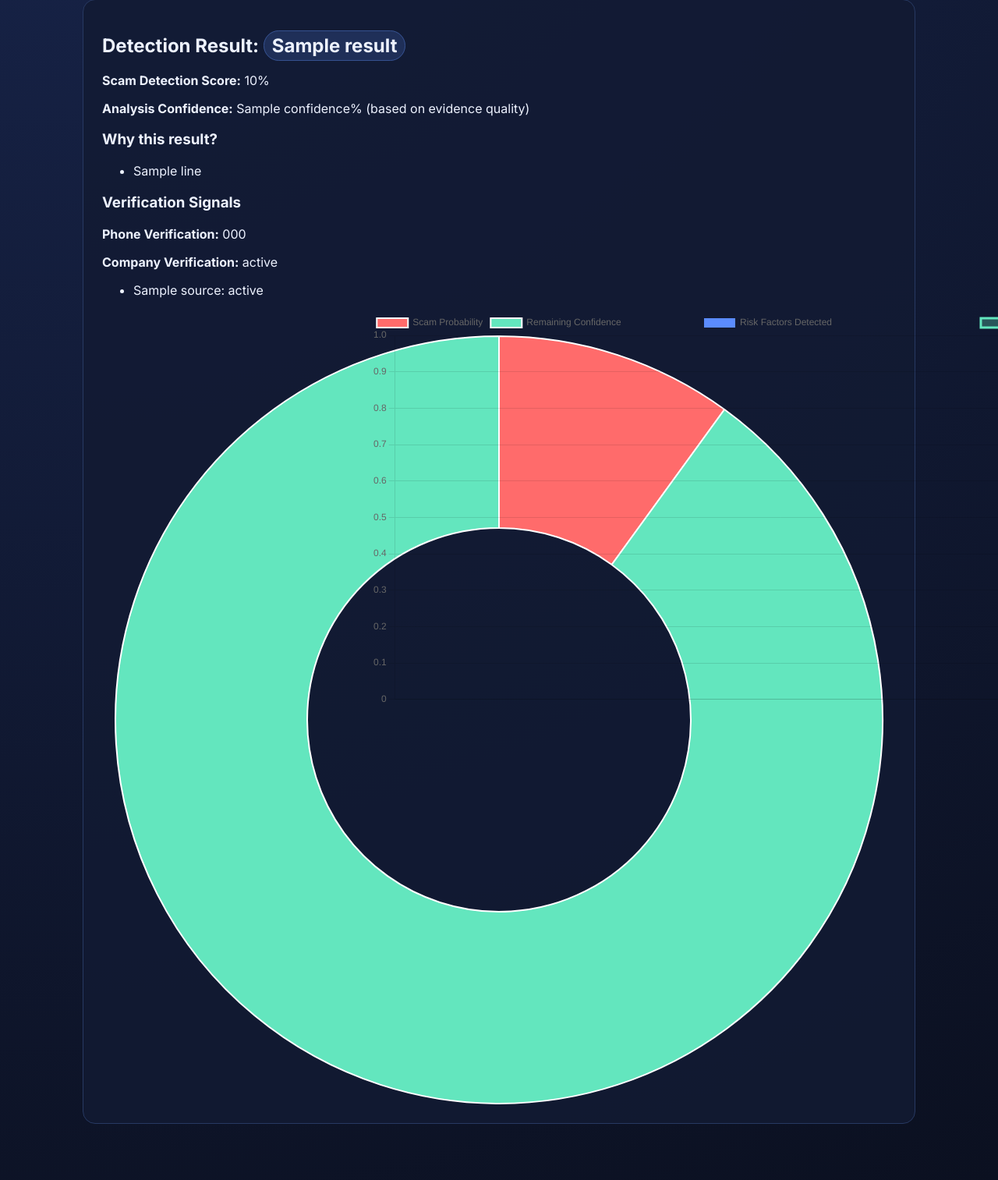
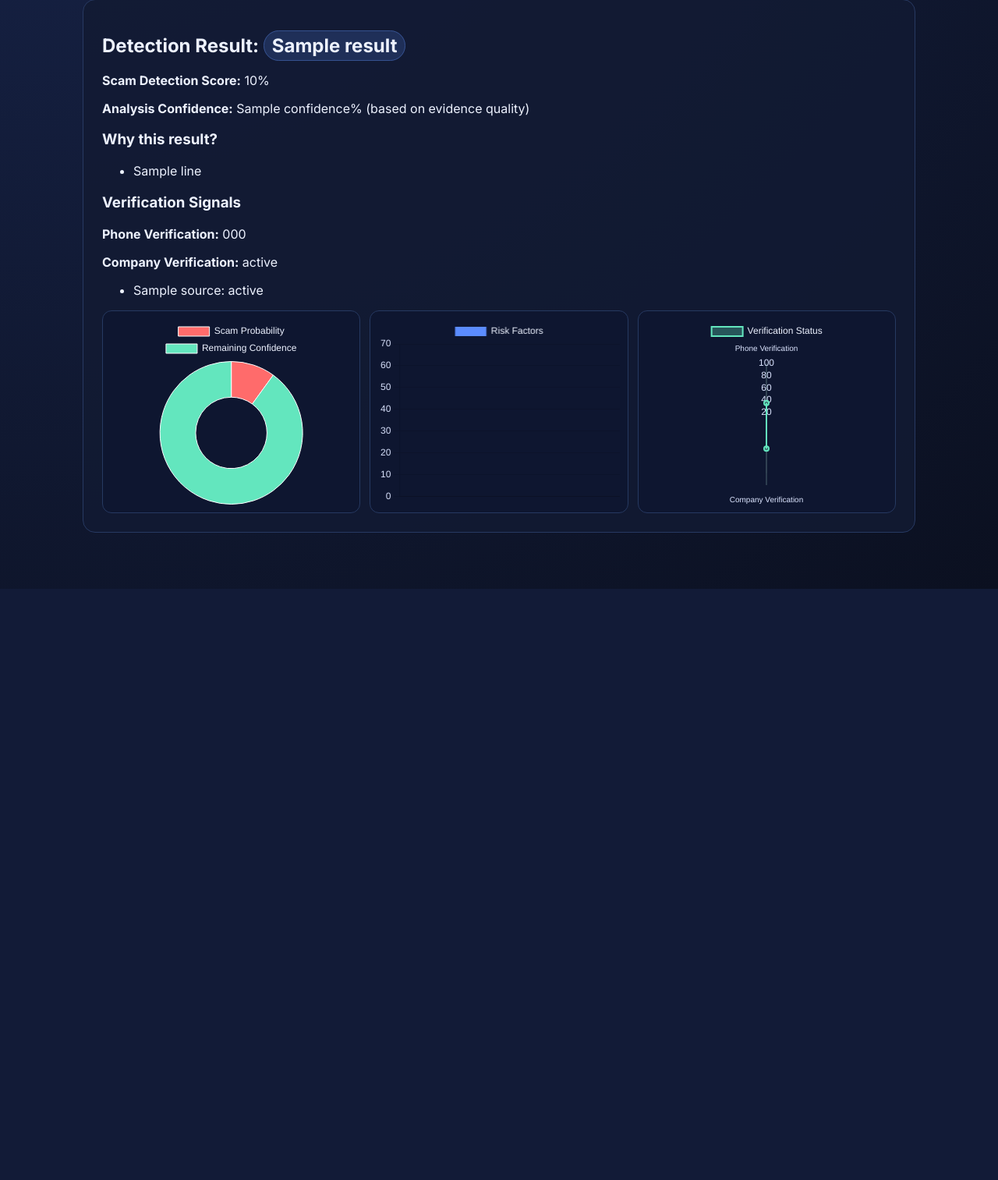
Before and after one commit to mahamc11/scam-shield, a Flask app: template templates/dashboard.html in a window 1280 px wide; the page is wider, and only the part inside the window is pictured. Shown: the part 730-2243 px from the top of that part at 78% size. After the commit the page ends 1485 px from the top of that part, so only its background shows below. Run offline with Flask 3, Linux system fonts and the light colour scheme; the template is opened without the code that fills it: most values are stand-ins (such as "Sample title", 1, 10 or a date in 2020).

Commit message:
Improve detection calibration and fix oversized analytics charts

```diff
--- a/app.py
+++ b/app.py
@@ -202,6 +202,38 @@ def analyze_text_signals(text: str):
     return min(score, 70), factors
 
 
+def analyze_legitimacy_signals(text: str, company_name: str):
+    """Find positive trust indicators to reduce false positives."""
+    lower = normalize_text(text)
+    score = 0
+    notes = []
+
+    positive_phrases = [
+        "official website", "career page", "linkedin company page", "glassdoor reviews",
+        "formal interview", "hr round", "technical round", "offer letter on company letterhead",
+        "no registration fee", "do not pay", "background verification",
+    ]
+    hits = [p for p in positive_phrases if p in lower]
+    if hits:
+        gain = min(20, 4 + len(hits) * 2)
+        score += gain
+        notes.append(f"Legitimacy indicators found ({', '.join(hits[:5])}) -{gain}")
+
+    # Corporate email/domain consistency can lower risk a bit
+    domains = extract_domains(text)
+    tokens = [t for t in re.split(r"[^a-z0-9]+", (company_name or '').lower()) if len(t) >= 4]
+    if domains and tokens and any(any(t in d for t in tokens) for d in domains):
+        score += 8
+        notes.append("Shared domain appears consistent with company name -8")
+
+    # Presence of clear process details is usually safer
+    if any(k in lower for k in ["job description", "location", "ctc", "reporting manager", "notice period"]):
+        score += 5
+        notes.append("Detailed hiring process information present -5")
+
+    return min(score, 30), notes
+
+
 def check_phone_number(phone: str):
     """Improved heuristic phone fraud check."""
     digits = re.sub(r"\D", "", phone or "")
@@ -312,9 +344,9 @@ def analyze_files(uploaded_files):
     return score, notes, saved
 
 
-def combine_scores(text_score, phone_score, company_score, file_score):
+def combine_scores(text_score, phone_score, company_score, file_score, legitimacy_score):
     """Non-linear risk fusion: higher individual risk gets amplified."""
-    weighted_sum = (0.42 * text_score) + (0.24 * phone_score) + (0.30 * company_score) + (0.04 * file_score)
+    weighted_sum = (0.42 * text_score) + (0.24 * phone_score) + (0.30 * company_score) + (0.04 * file_score) - (0.28 * legitimacy_score)
 
     # Amplify if multiple major channels are high-risk.
     channels_high = sum(1 for s in [text_score, phone_score, company_score] if s >= 25)
@@ -432,13 +464,14 @@ def detect_scam():
     translated_text, translation_note = translate_to_english(merged_text)
 
     text_score, text_factors = analyze_text_signals(translated_text)
+    legitimacy_score, legitimacy_notes = analyze_legitimacy_signals(translated_text, company_name)
     phone_score, phone_reasons, phone_status = check_phone_number(phone_number)
     company_score, company_notes, company_status, sources = verify_company(
         company_name, company_address, translated_text
     )
     file_score, file_notes, saved_files = analyze_files(request.files.getlist("evidence_files"))
 
-    total_score = combine_scores(text_score, phone_score, company_score, file_score)
+    total_score = combine_scores(text_score, phone_score, company_score, file_score, legitimacy_score)
     confidence = estimate_confidence(translated_text, phone_number, len(saved_files))
     label = classify(total_score)
 
@@ -447,6 +480,7 @@ def detect_scam():
         f"Text signal risk: {round(text_score, 2)}/70",
         f"Phone signal risk: {round(phone_score, 2)}/45",
         f"Company verification risk: {round(company_score, 2)}/45",
+        f"Legitimacy offset: -{round(legitimacy_score, 2)}/30",
         f"Final fused risk score: {total_score}%",
         f"Analysis confidence (evidence sufficiency): {confidence}%",
         "Important: no automated detector can guarantee 100% accuracy; always perform manual verification.",
@@ -458,6 +492,8 @@ def detect_scam():
         reasoning.append("Phone findings: " + "; ".join(phone_reasons))
     if company_notes:
         reasoning.append("Company findings: " + "; ".join(company_notes))
+    if legitimacy_notes:
+        reasoning.append("Legitimacy findings: " + "; ".join(legitimacy_notes))
     reasoning.extend(file_notes)
 
     conn = get_db()
@@ -488,6 +524,7 @@ def detect_scam():
         "Text Risk": round(text_score, 2),
         "Phone Risk": round(phone_score, 2),
         "Company Risk": round(company_score, 2),
+        "Legitimacy Offset": -round(legitimacy_score, 2),
         "File Risk": round(file_score, 2),
     }
 
--- a/static/app.js
+++ b/static/app.js
@@ -1,5 +1,4 @@
 (function () {
-  // --- Speech to text via Web Speech API ---
   const micBtn = document.getElementById("micBtn");
   const descriptionBox = document.getElementById("descriptionBox");
   const voiceText = document.getElementById("voiceText");
@@ -30,7 +29,6 @@
     };
   }
 
-  // --- Chatbot ---
   const chatWindow = document.getElementById("chatWindow");
   const chatInput = document.getElementById("chatInput");
   const sendChat = document.getElementById("sendChat");
@@ -67,9 +65,15 @@
     });
   }
 
-  // --- Analytics charts ---
   if (window.detectionData && window.Chart) {
     const { score, factors, phoneStatus, companyStatus } = window.detectionData;
+    const baseOptions = {
+      responsive: true,
+      maintainAspectRatio: false,
+      plugins: {
+        legend: { labels: { color: "#edf2ff" } },
+      },
+    };
 
     const probabilityCtx = document.getElementById("probabilityChart");
     if (probabilityCtx) {
@@ -80,8 +84,10 @@
           datasets: [{
             data: [score, 100 - score],
             backgroundColor: ["#ff6b6b", "#63e6be"],
+            borderWidth: 1,
           }],
         },
+        options: baseOptions,
       });
     }
 
@@ -92,10 +98,18 @@
         data: {
           labels: Object.keys(factors),
           datasets: [{
-            label: "Risk Factors Detected",
+            label: "Risk Factors",
             data: Object.values(factors),
             backgroundColor: "#5b8cff",
+            borderRadius: 6,
           }],
+        },
+        options: {
+          ...baseOptions,
+          scales: {
+            x: { ticks: { color: "#dce5ff", maxRotation: 20, minRotation: 0 } },
+            y: { beginAtZero: true, max: 70, ticks: { color: "#dce5ff" } },
+          },
         },
       });
     }
@@ -111,9 +125,13 @@
             data: [phoneStatus === "Verified" ? 90 : 35, companyStatus === "Verified" ? 90 : 40],
             backgroundColor: "rgba(99, 230, 190, 0.3)",
             borderColor: "#63e6be",
+            borderWidth: 2,
           }],
         },
-        options: { scales: { r: { suggestedMin: 0, suggestedMax: 100 } } },
+        options: {
+          ...baseOptions,
+          scales: { r: { suggestedMin: 0, suggestedMax: 100, angleLines: { color: "#345" }, grid: { color: "#345" }, pointLabels: { color: "#dce5ff" }, ticks: { color: "#dce5ff", backdropColor: "transparent" } } },
+        },
       });
     }
   }
--- a/static/styles.css
+++ b/static/styles.css
@@ -49,11 +49,32 @@ input, textarea {
 .user-msg { background: #284c96; text-align: right; }
 .chat-input { display: flex; gap: 8px; }
 .pill { background: #1f2f58; border: 1px solid #35518f; padding: 4px 10px; border-radius: 999px; }
-.chart-grid { display: grid; gap: 16px; grid-template-columns: repeat(auto-fit, minmax(250px, 1fr)); margin-top: 16px; }
+.chart-grid {
+  display: grid;
+  gap: 12px;
+  grid-template-columns: repeat(auto-fit, minmax(240px, 1fr));
+  margin-top: 16px;
+}
+.chart-card {
+  background: #0e1630;
+  border: 1px solid #263961;
+  border-radius: 12px;
+  padding: 10px;
+  min-height: 250px;
+  height: 260px;
+  overflow: hidden;
+}
+.chart-card canvas {
+  width: 100% !important;
+  height: 100% !important;
+}
 .flash-wrap { margin-bottom: 12px; }
 .flash { padding: 10px 12px; border-radius: 10px; margin-bottom: 8px; }
 .flash.error { background: #552020; }
 .flash.success { background: #154b35; }
 .hint { color: var(--muted); }
 ol li { margin-bottom: 8px; }
-@media (max-width: 900px) { .dashboard-layout { grid-template-columns: 1fr; } }
+@media (max-width: 900px) {
+  .dashboard-layout { grid-template-columns: 1fr; }
+  .chart-card { min-height: 220px; height: 230px; }
+}
--- a/templates/dashboard.html
+++ b/templates/dashboard.html
@@ -67,9 +67,9 @@
   </ul>
 
   <div class="chart-grid">
-    <canvas id="probabilityChart"></canvas>
-    <canvas id="riskChart"></canvas>
-    <canvas id="verificationChart"></canvas>
+    <div class="chart-card"><canvas id="probabilityChart"></canvas></div>
+    <div class="chart-card"><canvas id="riskChart"></canvas></div>
+    <div class="chart-card"><canvas id="verificationChart"></canvas></div>
   </div>
 </section>
 
```
